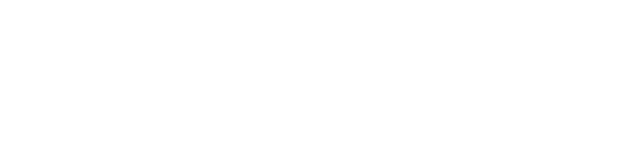
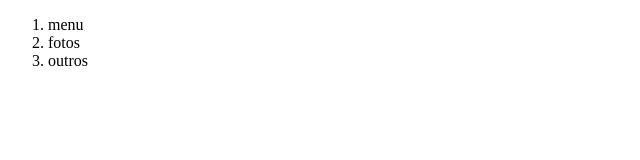
Before and after one commit to FuturoDev01/workflow-test, a plain HTML site: page teste.html in a window 1280 px wide. Shown: the whole page, without its empty margins (0-640 px from the left). Drawn offline with Linux system fonts and the light colour scheme.

Commit message:
create nav

```diff
--- a/teste.html
+++ b/teste.html
@@ -6,6 +6,14 @@
     <title>Testando branches no git</title>
 </head>
 <body>
-
+    <main>
+        <nav>
+            <ol>
+                <li>menu</li>
+                <li>fotos</li>
+                <li>outros</li>
+            </ol>
+        </nav>
+    </main>
 </body>
 </html>
```
